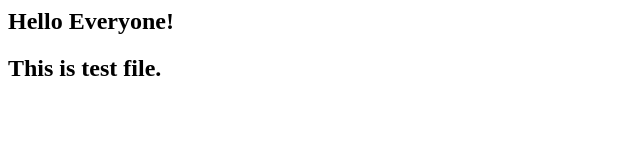
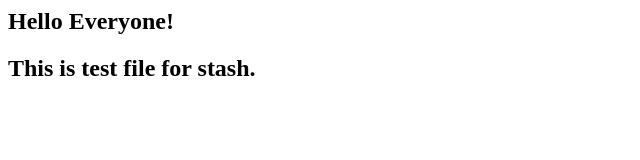
Before and after one commit to mbjambukiya/Training, a plain HTML site: page test.html in a window 1280 px wide. Shown: the whole page, without its empty margins (0-640 px from the left). Drawn offline with Linux system fonts and the light colour scheme.

Commit message:
stashed applied

```diff
--- a/test.html
+++ b/test.html
@@ -4,6 +4,6 @@
     </head>
     <body>
         <h2>Hello Everyone!</h2>
-        <h2>This is test file.</h2>
+        <h2>This is test file for stash.</h2>
     </body>
 </html>
```
